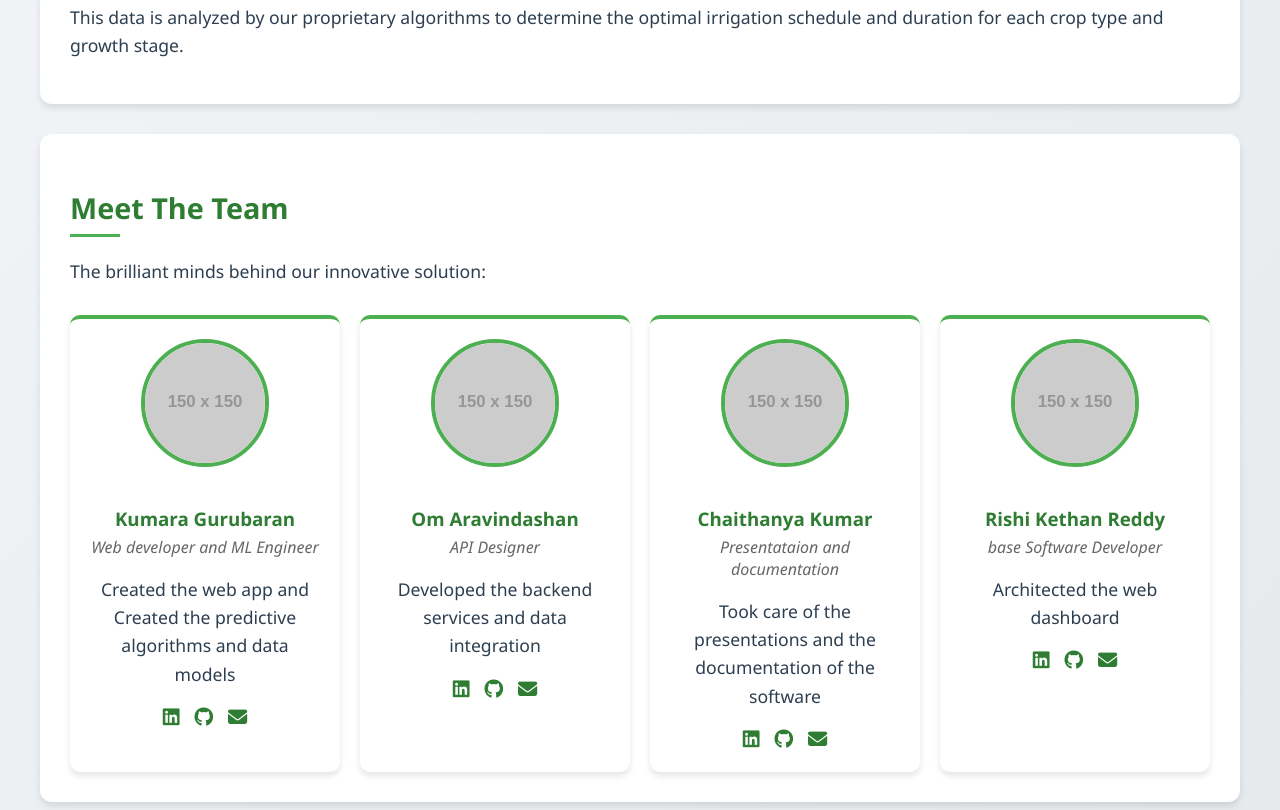
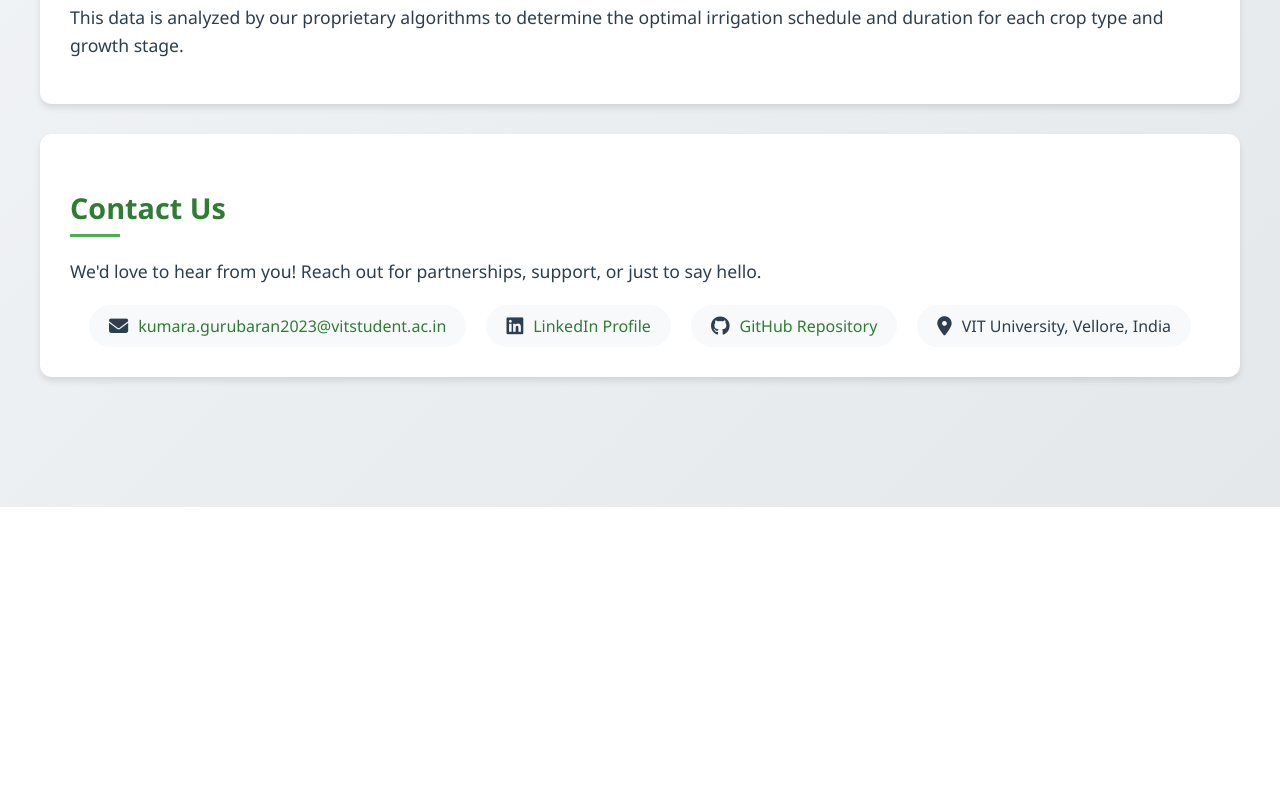
Before and after one commit to Kumaragurubaran2005/Smart-Irrigation-System-using-Google, a website: page about.html in a window 1280 px wide. Shown: the part 830-1640 px from the top of the page. After the commit the page ends 1337 px from the top, so only its background shows below. Drawn offline with Linux system fonts and the light colour scheme; placeholder pictures from the web are drawn by us.

Commit message:
Initial commit

```diff
--- a/about.html
+++ b/about.html
@@ -295,62 +295,6 @@
             <p>This data is analyzed by our proprietary algorithms to determine the optimal irrigation schedule and duration for each crop type and growth stage.</p>
         </div>
 
-        <div class="card fade-in delay-2">
-            <h2>Meet The Team</h2>
-            <p>The brilliant minds behind our innovative solution:</p>
-
-            <div class="team-grid">
-                <div class="team-member">
-                    <img src="https://via.placeholder.com/150" alt="Kumara Gurubaran">
-                    <h3>Kumara Gurubaran</h3>
-                    <span class="role">Web developer and ML Engineer</span>
-                    <p>Created the web app and Created the predictive algorithms and data models</p>
-                    <div class="social-links">
-                        <a href="#" target="_blank" title="LinkedIn"><i class="fab fa-linkedin"></i></a>
-                        <a href="https://github.com/Kumaragurubaran2005/Smart-Irigation-System" target="_blank" title="GitHub"><i class="fab fa-github"></i></a>
-                        <a href="mailto:kumara.gurubaran2023@vitstudent.ac.in" title="Email"><i class="fas fa-envelope"></i></a>
-                    </div>
-                </div>
-
-
-                <div class="team-member">
-                    <img src="https://via.placeholder.com/150" alt="Om Aravindashan">
-                    <h3>Om Aravindashan</h3>
-                    <span class="role">API Designer</span>
-                    <p>Developed the backend services and data integration</p>
-                    <div class="social-links">
-                        <a href="#" title="LinkedIn"><i class="fab fa-linkedin"></i></a>
-                        <a href="#" title="GitHub"><i class="fab fa-github"></i></a>
-                        <a href="#" title="Email"><i class="fas fa-envelope"></i></a>
-                    </div>
-                </div>
-
-                <div class="team-member">
-                    <img src="https://via.placeholder.com/150" alt="Chaithanya Kumar">
-                    <h3>Chaithanya Kumar</h3>
-                    <span class="role">Presentataion and documentation</span>
-                    <p>Took care of the presentations and the documentation of the software</p>
-                    <div class="social-links">
-                        <a href="#" title="LinkedIn"><i class="fab fa-linkedin"></i></a>
-                        <a href="#" title="GitHub"><i class="fab fa-github"></i></a>
-                        <a href="#" title="Email"><i class="fas fa-envelope"></i></a>
-                    </div>
-                </div>
-
-                <div class="team-member">
-                    <img src="https://via.placeholder.com/150" alt="Rishi Kethan Reddy">
-                    <h3>Rishi Kethan Reddy</h3>
-                    <span class="role">base Software Developer</span>
-                    <p>Architected the web dashboard</p>
-                    <div class="social-links">
-                        <a href="#" title="LinkedIn"><i class="fab fa-linkedin"></i></a>
-                        <a href="#" title="GitHub"><i class="fab fa-github"></i></a>
-                        <a href="mailto:rishikethan.reddy2023@vitstudent.ac.in" title="Email"><i class="fas fa-envelope"></i></a>
-                    </div>
-                </div>
-            </div>
-        </div>
-
         <div class="card fade-in delay-3">
             <h2>Contact Us</h2>
             <p>We'd love to hear from you! Reach out for partnerships, support, or just to say hello.</p>
```
